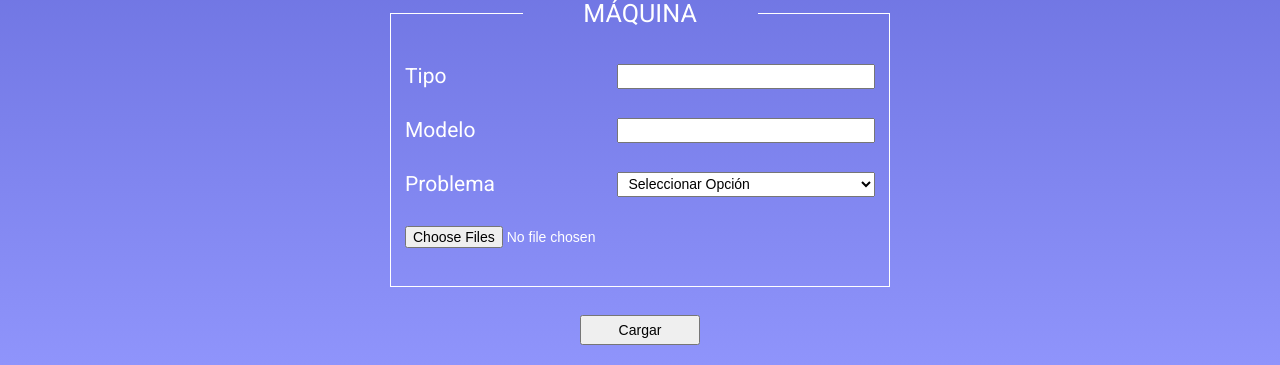
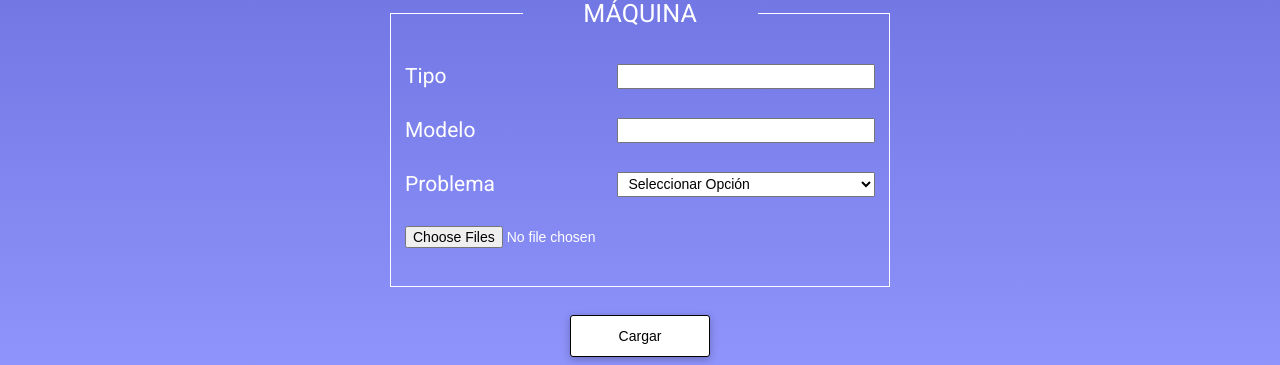
Before and after one commit to lucas050895/ServicioTecnico, a PHP site: page /links/agregar.php in a window 1280 px wide. Shown: the part 449-814 px from the top of the page. Run offline with PHP 8.4, Linux system fonts and the light colour scheme; data that the repository does not hold is empty; some libraries are stand-ins or nearby versions.

Commit message:
Cambios en el boton enviar

```diff
--- a/css/agregar.css
+++ b/css/agregar.css
@@ -2,14 +2,16 @@
 
 main{
     width: 100%;
-    height: 100%;
+    height: auto;
+    min-height: 100vh;
     display: flex;
 }
 
 main form{
-    width: 90%;
+    width: 95%;
     max-width: 500px;
-    margin: 20px auto;
+    margin: auto;
+    padding: 20px 0;
 }
 
 main form div:nth-child(1){
@@ -88,9 +90,21 @@ main form > div{
     margin: auto;
 }
 main form > div input[type="submit"]{
-    width: 120px;
-    height: 30px;
+    width: 10rem;
+    height: 3rem;
+    background-color: var(--color-two);
+    border-radius: 3px;
+    border: 1px solid var(--color-three);
+    box-shadow: 0 2px 10px rgba(0,0,0,0.16), 0 3px 6px rgba(0,0,0,0.1);
     cursor: pointer;
+}
+
+main form > div input[type="submit"]:hover,
+main form > div input[type="submit"]:focus{
+    color: var(--color-two);
+    background-color: var(--color-three);
+    border: 1px solid var(--color-two);
+    transition: .2s all ease-in;
 }
 
 
```
